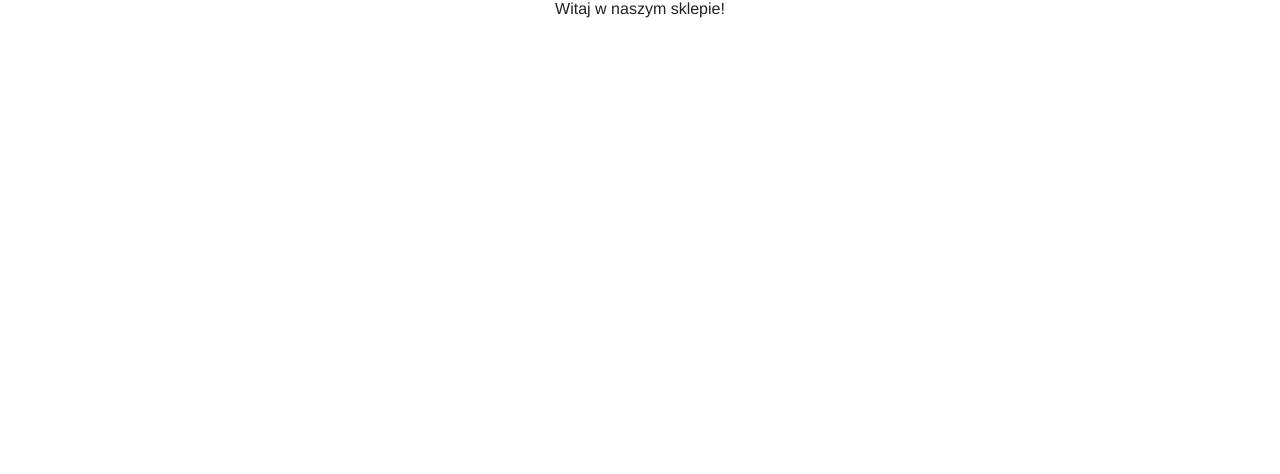
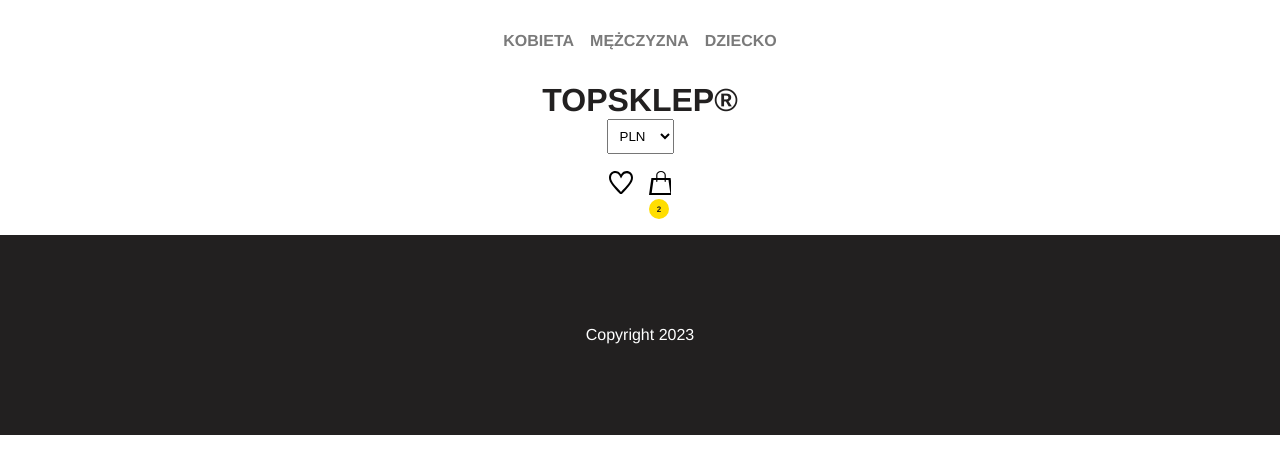
Before and after one commit to AmandaChawinska/shop, a React (Vite) app in the folder front-end/: page / in a window 1280 px wide. Shown: the top 474 px of the page. Built offline with nearby package versions, Linux system fonts and the light colour scheme.

Commit message:
component layout

```diff
--- a/front-end/src/App.jsx
+++ b/front-end/src/App.jsx
@@ -1,5 +1,7 @@
+import { Layout } from "./components/Layout/Layout";
+
 function App() {
-  return <p>Witaj w naszym sklepie!</p>;
+  return <Layout />;
 }
 
 export default App;
--- /dev/null
+++ b/front-end/src/components/Layout/Layout.jsx
@@ -0,0 +1,17 @@
+import { CurrencySelector } from "../CurrencySelector/CurrencySelector";
+import { Footer } from "../Footer/Footer";
+import { IconMenu } from "../IconMenu/IconMenu";
+import { Logo } from "../Logo/Logo";
+import { MainMenu } from "../MainMenu/MainMenu";
+
+export function Layout() {
+  return (
+    <>
+      <MainMenu />
+      <Logo />
+      <CurrencySelector />
+      <IconMenu />
+      <Footer />
+    </>
+  );
+}
```
